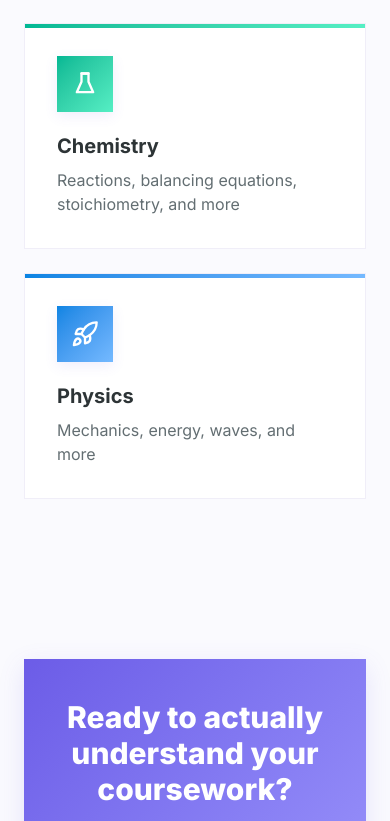
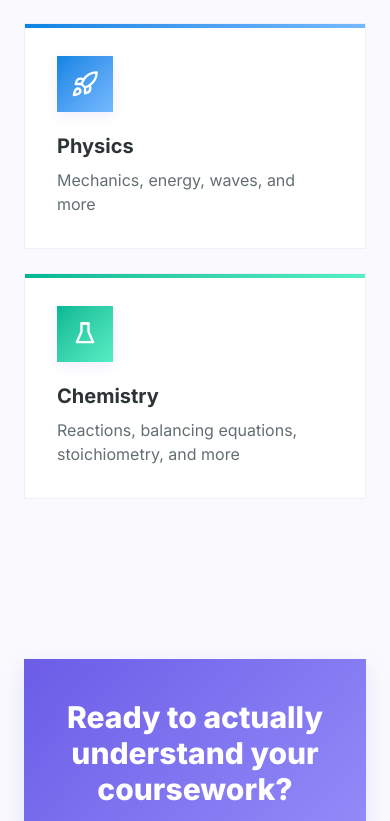
Before and after one commit to bz28/math_teacher_app, a Next.js app in the folder web/: page / in a window 390 px wide. Shown: the part 3999-4820 px from the top of the page. Built offline with nearby package versions, Linux system fonts and the light colour scheme; no server answers.

Commit message:
fix: reorder subjects to math, physics, chemistry
Applies consistent ordering across web home page, web landing page,
and mobile home screen.

Co-Authored-By: Claude Opus 4.6 (1M context) <noreply@anthropic.com>

```diff
--- a/web/src/app/(app)/home/page.tsx
+++ b/web/src/app/(app)/home/page.tsx
@@ -17,17 +17,17 @@ const genericSubjects = [
     modes: ["Learn", "Mock Test"],
   },
   {
+    id: "physics",
+    name: "Physics",
+    description: "Mechanics, energy, waves, and more",
+    gradient: "from-[#0984E3] to-[#74B9FF]",
+    modes: ["Learn", "Mock Test"],
+  },
+  {
     id: "chemistry",
     name: "Chemistry",
     description: "Reactions, balancing equations, stoichiometry, and more",
     gradient: "from-[#00B894] to-[#55EFC4]",
-    modes: ["Learn", "Mock Test"],
-  },
-  {
-    id: "physics",
-    name: "Physics",
-    description: "Mechanics, energy, waves, and more",
-    gradient: "from-[#0984E3] to-[#74B9FF]",
     modes: ["Learn", "Mock Test"],
   },
 ];
--- a/web/src/components/landing/subjects.tsx
+++ b/web/src/components/landing/subjects.tsx
@@ -11,16 +11,16 @@ const subjects = [
     icon: MathIcon,
   },
   {
+    name: "Physics",
+    description: "Mechanics, energy, waves, and more",
+    gradient: "from-[#0984E3] to-[#74B9FF]",
+    icon: PhysicsIcon,
+  },
+  {
     name: "Chemistry",
     description: "Reactions, balancing equations, stoichiometry, and more",
     gradient: "from-success to-[#55EFC4]",
     icon: ChemIcon,
-  },
-  {
-    name: "Physics",
-    description: "Mechanics, energy, waves, and more",
-    gradient: "from-[#0984E3] to-[#74B9FF]",
-    icon: PhysicsIcon,
   },
 ];
 
```
Also changed, not shown: 1 other file (tests, documents, lock files or other folders).
